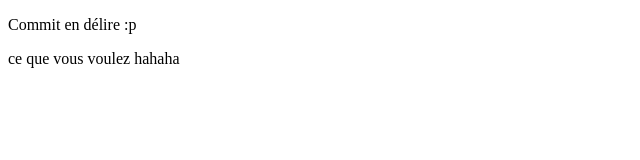
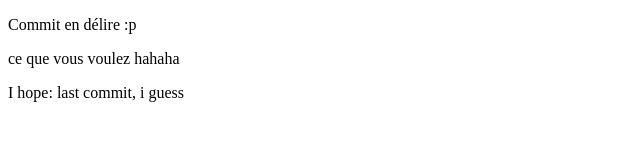
Before and after one commit to HamidiAmine06/commit-madness, a plain HTML site: page index.html in a window 1280 px wide. Shown: the whole page, without its empty margins (0-640 px from the left). Drawn offline with Linux system fonts and the light colour scheme.

Commit message:
added last commit to index.html

```diff
--- a/index.html
+++ b/index.html
@@ -8,5 +8,6 @@
 <body>
     <p>Commit en délire :p</p>
     <p>ce que vous voulez hahaha</p>
+    <p>I hope: last commit, i guess</p>
 </body>
 </html>
```
